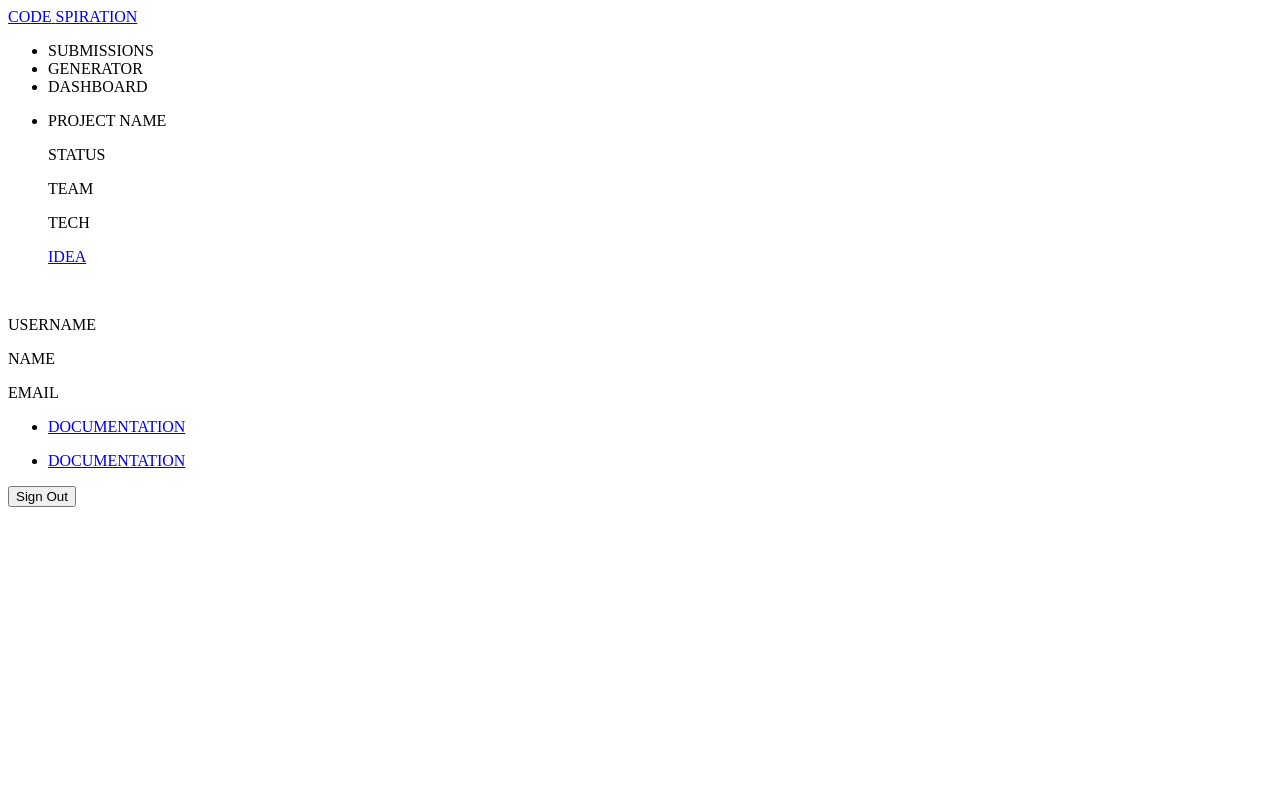
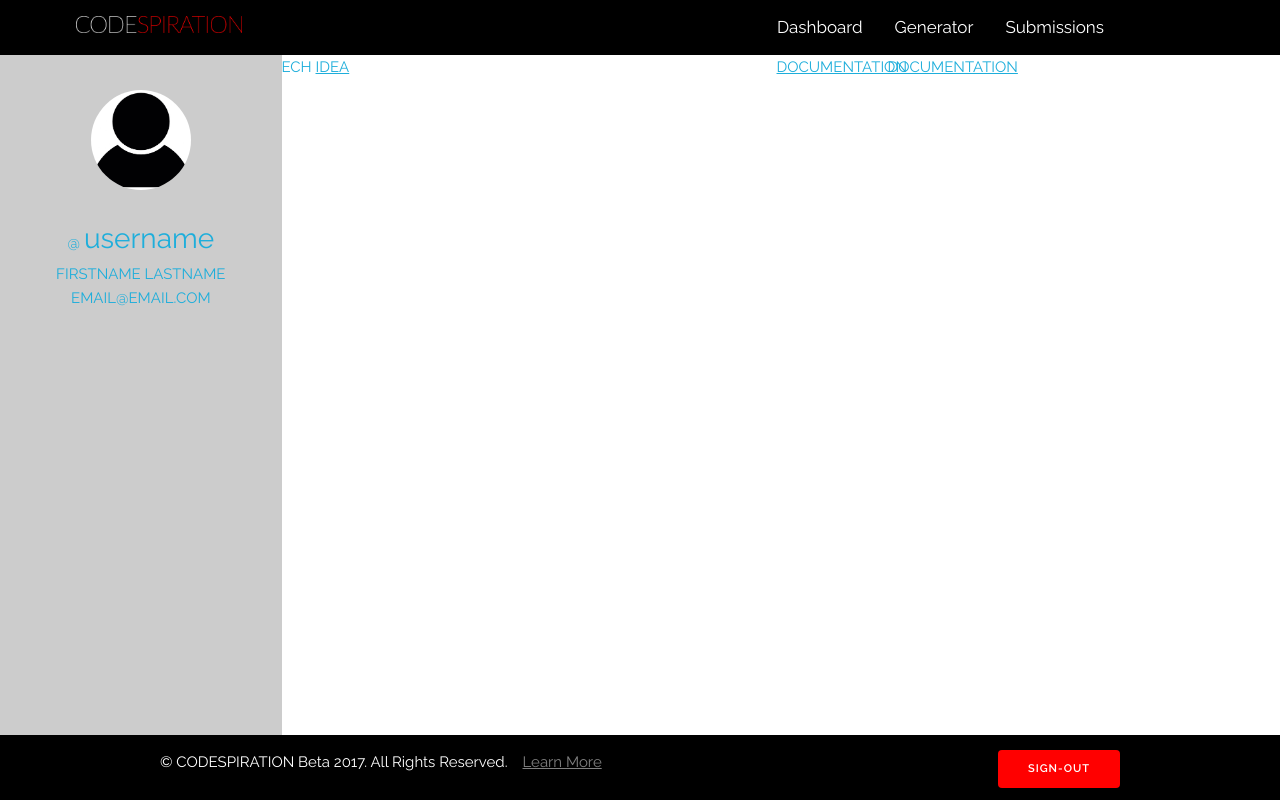
Before and after one commit to livhvrris/codespiration-design, a plain HTML site: page pages/dashboard.html in a window 1280 px wide. Drawn offline with nearby package versions, Linux system fonts and the light colour scheme; files that its build step writes are made by us from their sources.

Commit message:
beginning dashboard css

```diff
--- a/assets/sass/modules/general.css
+++ b/assets/sass/modules/general.css
@@ -1,15 +1,3 @@
 body {
     margin: 0;
 }
-
-header {
-  z-index: 3;
-}
-
-main {
-  z-index: 2;
-}
-
-footer {
-  z-index: 1;
-}
--- /dev/null
+++ b/assets/sass/partials/dashboard-sidebar.css
@@ -0,0 +1,35 @@
+#sidebar {
+  position: absolute;
+  background: #ccc;
+  top: 55px;
+  bottom: 0;
+  text-align: center;
+}
+.user-image {
+  height: 100px;
+  border-radius: 50%;
+  margin-top: 35px;
+  margin-bottom: 20px;
+}
+.sidebar-username {
+  text-transform: lowercase;
+  font-size: 28px;
+}
+.sidebar-name {
+  text-transform: uppercase;
+}
+.sidebar-email {
+  text-transform: uppercase;
+}
+
+@media screen and (max-width: 600px) {
+
+  #sidebar {
+    position:relative;
+    background: #ccc;
+    top: 0;
+    text-align: center;
+    padding-bottom: 50px;
+  }
+
+}
--- a/pages/dashboard.html
+++ b/pages/dashboard.html
@@ -1,63 +1,127 @@
 <!DOCTYPE html>
 <html lang="en">
 <head>
+
+  <!-- Basic Metas
+  –––––––––––––––––––––––––––––––––––––––––––––––––– -->
   <meta charset="utf-8">
+  <title>Dashboard | CodeSpiration Beta</title>
+  <meta name="description" content="text/html; charset=UTF-8">
+  <meta name="viewport" content="width=device-width, initial-scale=1, maximum-scale=1.0">
+
+  <!-- Mobile Specific Metas
+  –––––––––––––––––––––––––––––––––––––––––––––––––– -->
   <meta name="viewport" content="width=device-width, initial-scale=1">
-    <title>Dashboard | CodeSpiration</title>
+
+  <!-- FONT
+  –––––––––––––––––––––––––––––––––––––––––––––––––– -->
+  <link href="//fonts.googleapis.com/css?family=Raleway:400,300,600" rel="stylesheet" type="text/css">
+
+  <!-- CSS
+  –––––––––––––––––––––––––––––––––––––––––––––––––– -->
+  <link rel="stylesheet" href="https://cdnjs.cloudflare.com/ajax/libs/meyer-reset/2.0/reset.min.css">
+  <link rel="stylesheet" href="../assets/skeleton/normalize.css">
+  <link rel="stylesheet" href="../assets/skeleton/skeleton.css">
+  <link rel="stylesheet" href="../assets/sass/partials/general.css">
+  <link rel="stylesheet" href="../assets/sass/partials/navigation.css">
+  <link rel="stylesheet" href="../assets/sass/partials/footer.css">
+  <link rel="stylesheet" href="../assets/sass/partials/generator.css">
+  <link rel="stylesheet" href="../assets/sass/partials/modal.css">
+  <link rel="stylesheet" href="../assets/sass/partials/dashboard-sidebar.css">
+
+  <!-- Scripts
+  –––––––––––––––––––––––––––––––––––––––––––––––––– -->
+  <script src='http://cdnjs.cloudflare.com/ajax/libs/jquery/2.1.3/jquery.min.js'></script>
+  <script src="../assets/js/navigation.js"></script>
+  <script src="../assets/js/modal.js"></script>
+
+  <!-- Favicon
+  –––––––––––––––––––––––––––––––––––––––––––––––––– -->
+  <link rel="icon" type="image/png" href="images/favicon.png">
+
+  <style>
+
+  </style>
 
 </head>
+
 <body>
-	<!-- Navbar -->
-	<nav>
-		<a href="/">
-			<span>CODE</span>
-			<span>SPIRATION</span>
-		</a>
-		<ul>
-			<li>SUBMISSIONS</li>
-			<li>GENERATOR</li>
-			<li>DASHBOARD</li>
-		</ul>
+
+  <!-- Header / Navigation
+  –––––––––––––––––––––––––––––––––––––––––––––––––– -->
+  <header>
+
+    <nav class="topnav" id="myTopnav">
+      <div class="container">
+        <a href="#home" class="nav-logo"><img src="../assets/images/logo.png" style="max-height: 17px;"></a>
+        <a href="#submissions">Submissions</a>
+        <a href="#generator">Generator</a>
+        <a href="#dashboard">Dashboard</a>
+        <a href="javascript:void(0);" style="font-size:15px;" class="icon" onclick="myFunction()">&#9776;</a> <!-- Mob. Nav Icon -->
+      </div>
     </nav>
 
-	<!-- Main -->
+  </header>
+
+  <!-- Primary Layout / Main
+  –––––––––––––––––––––––––––––––––––––––––––––––––– -->
 	<main>
-		<div id="project-list">
+    <div class="row">
+
+  		<div id="sidebar" class="three columns">
+  			<div id="user-info">
+          <div class="row">
+    				<a><img class="user-image" src="../assets/images/user-image.png"></img></a>
+          </div>
+          <div class="row">
+    				<a>@ <!-- @ symbol before username -->
+              <a class="sidebar-username">USERNAME</a>
+            </a>
+          </div>
+          <div class="row">
+    				<a class="sidebar-name">FIRSTNAME LASTNAME</a>
+          </div>
+          <div class="row">
+    				<a class="sidebar-email">EMAIL@EMAIL.COM</a>
+          </div>
+  			</div>
+  		</div>
+
+      <div id="project-list" class="seven columns">
         <ul>
-				<li>
-					<p>PROJECT NAME</p>
-					<p>STATUS</p>
-					<p>TEAM</p>
-					<p>TECH</p>
-					<a href="#">IDEA</a>
-				</li>
+          <a id="projectName">PROJECT NAME</a>
+          <a id="projectStatus">STATUS</a>
+          <a id="projectTeam">TEAM</a>
+          <a id="projectTech">TECH</a>
+          <a id="projectIdea" href="#">IDEA</a>
         </ul>
       </div>
-		<div id="sidebar">
-			<div id="user-info">
-				<img class="user-image"></img>
-				<p class="username">USERNAME</p>
-				<p class="name">NAME</p>
-				<p class="email">EMAIL</p>
+
+  		<div id="techbar" class="row">
+  			<div id="known-tech" class="one column">
+  				<a href="#">DOCUMENTATION</a></li>
+  			</div>
+  			<div id="learn-tech" class="one column">
+          <a href="#">DOCUMENTATION</a></li>
   			</div>
   		</div>
-		<div id="techbar">
-			<div class="known-tech">
-				<ul>
-					<li><a href="#">DOCUMENTATION</a></li>
-				</ul>
-			</div>
-			<div class="learn-tech">
-				<ul>
-					<li><a href="#">DOCUMENTATION</a></li>
-				</ul>
-			</div>
+
     </div>
 	</main>
 
-	<!-- Footer -->
+   <!-- Footer
+  –––––––––––––––––––––––––––––––––––––––––––––––––– -->
   <footer>
-		<button>Sign Out</button>
+
+    <div class="container">
+      <ul id="footer">
+        <li class="left">&copy; CODESPIRATION <i>Beta</i> 2017. All Rights Reserved.</li>
+        <li class="left" id="learn-more" style="padding-left: 15px;"><a href="./user-about.html"><i>Learn More</i></a></li>
+        <li class="right"><button id="signOut">Sign-Out</button></li>
+      </ul>
+    </div>
+
   </footer>
+
 </body>
 </html>
```
Also changed, not shown: pages/about.html (+14 -8 lines), assets/images/user-image.png (added), 2 other files. Lines whose indentation alone changed are shown as unchanged.
